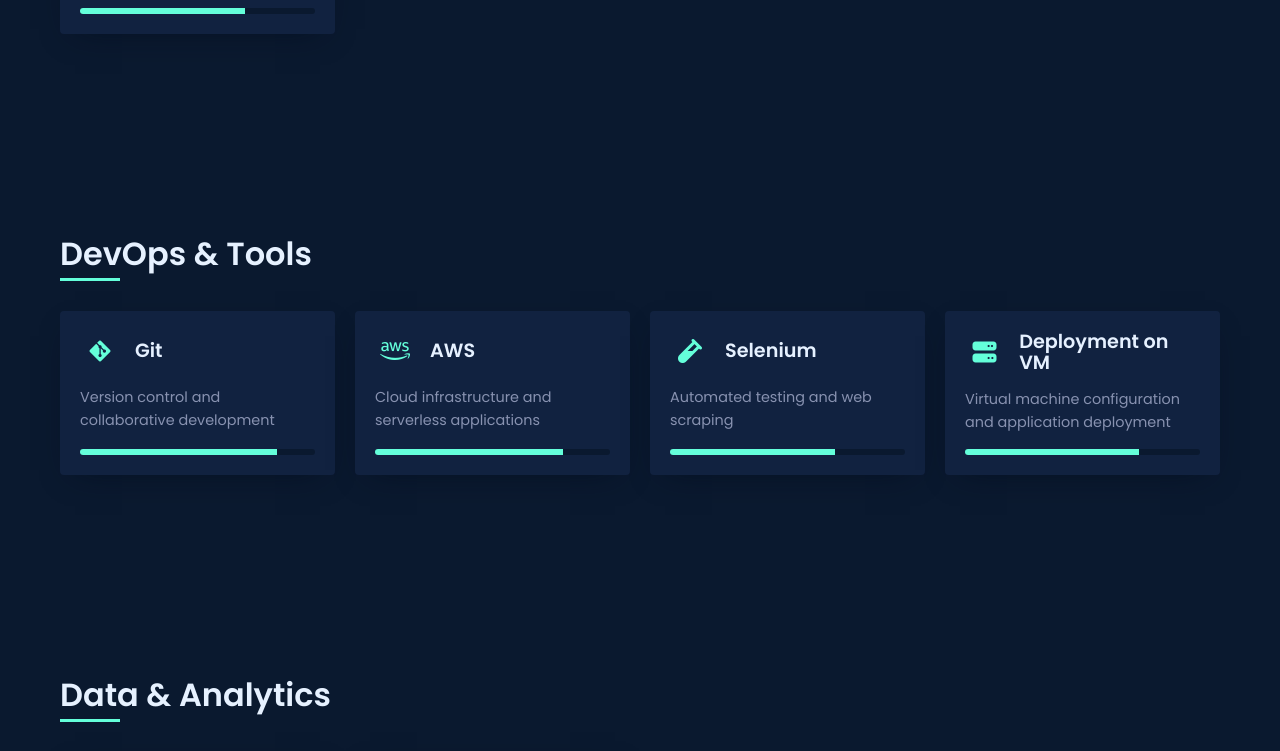
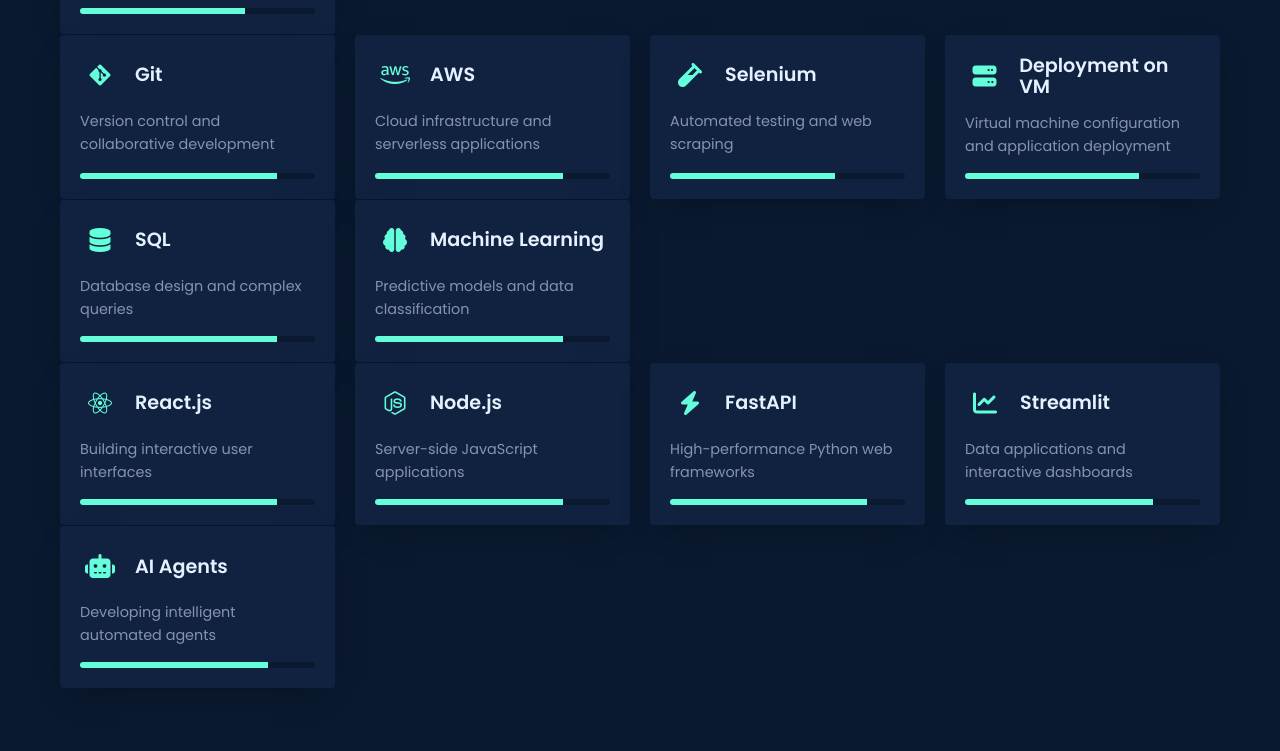
Before and after one commit to Onkarmundhe/Portfolio_onkar, a React (Create React App) app in the folder frontend/: page /skills in a window 1280 px wide. Shown: the part 920-1671 px from the top of the page. Built offline with nearby package versions, Linux system fonts and the light colour scheme; no server answers.

Commit message:
changes in skill section

```diff
--- a/frontend/src/components/SkillsList.jsx
+++ b/frontend/src/components/SkillsList.jsx
@@ -101,6 +101,11 @@
     }
   };
 
+  // Ensure skillsByCategory is an object and not null/undefined
+  if (!skillsByCategory || typeof skillsByCategory !== 'object') {
+    return null;
+  }
+
   return (
     <div>
       {Object.entries(skillsByCategory).map(([category, skills]) => (
@@ -111,17 +116,17 @@
             initial="hidden"
             animate="visible"
           >
-            {skills.map(skill => (
+            {Array.isArray(skills) && skills.map(skill => (
               <SkillCard key={skill.id} variants={itemVariants}>
                 <SkillHeader>
                   <SkillIcon>
-                    <i className={skill.icon}></i>
+                    <i className={skill.icon || 'fas fa-code'}></i>
                   </SkillIcon>
                   <SkillName>{skill.name}</SkillName>
                 </SkillHeader>
-                <SkillDescription>{skill.description}</SkillDescription>
+                <SkillDescription>{skill.description || 'No description available'}</SkillDescription>
                 <ProficiencyBar>
-                  <ProficiencyFill level={skill.proficiency} />
+                  <ProficiencyFill level={skill.proficiency || 0} />
                 </ProficiencyBar>
               </SkillCard>
             ))}
--- a/frontend/src/pages/Skills.jsx
+++ b/frontend/src/pages/Skills.jsx
@@ -119,7 +119,7 @@
           Object.entries(skillsByCategory).map(([category, skills]) => (
             <CategorySection key={category}>
               <CategoryTitle>{category}</CategoryTitle>
-              <SkillsList skillsByCategory={{ [category]: skills }} />
+              <SkillsList skillsByCategory={skillsByCategory} />
             </CategorySection>
           ))
         )}
```
